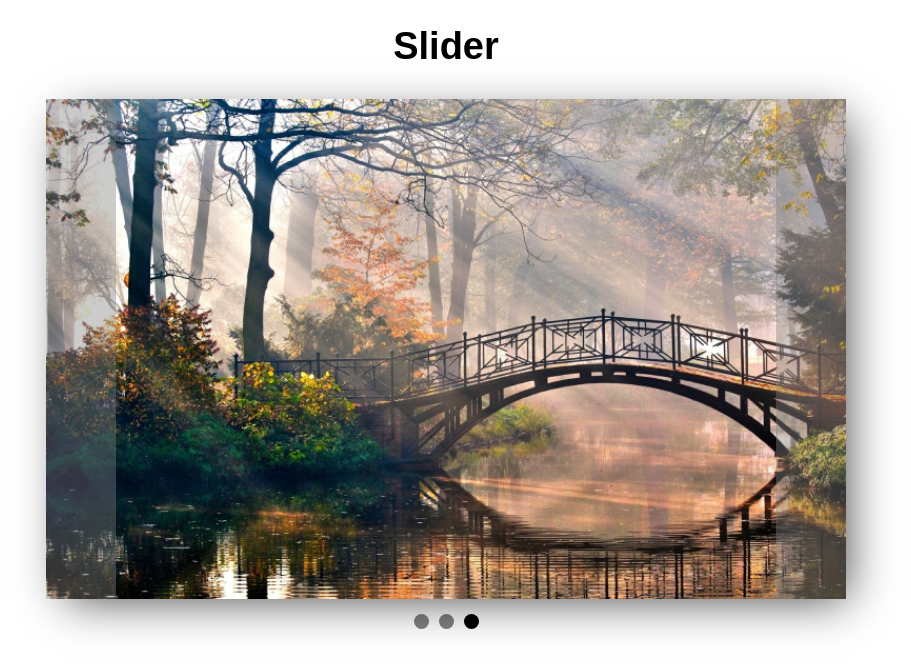
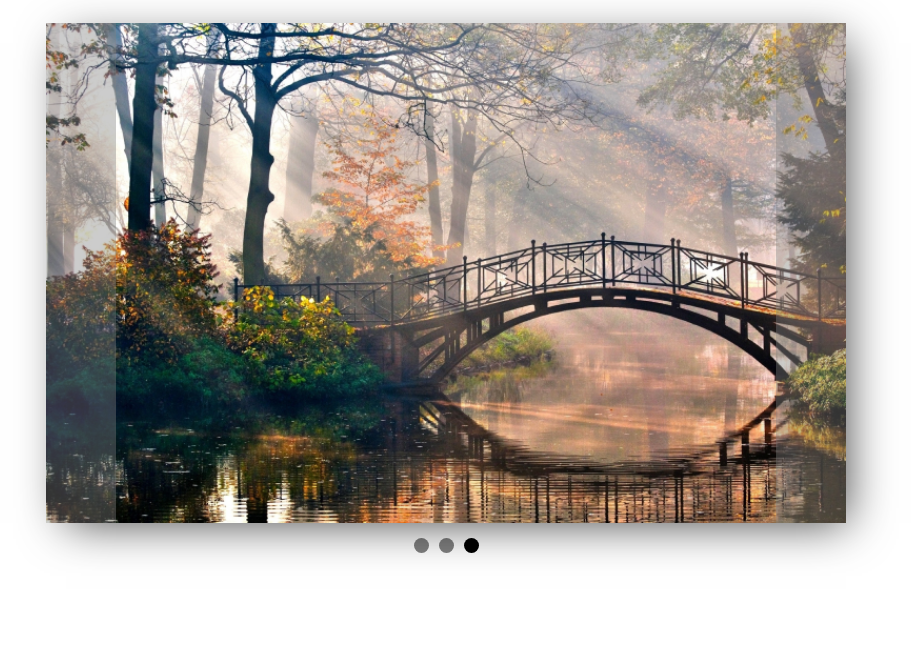
Before and after one commit to mirzawets/slider, a plain HTML site: page index.html in a window 1280 px wide. Shown: the whole page, without its empty margins (194-1105 px from the left). Drawn offline with Linux system fonts and the light colour scheme.

Commit message:
Update index.html

```diff
--- a/index.html
+++ b/index.html
@@ -9,7 +9,6 @@
   </head>
   <body>
     <div class="flex-wrapper">
-      <h1>Slider</h1>
       <div class="slider-wrapper">
         <div class="slide active">
           <img src="img_1.jpg" alt="" />
```
